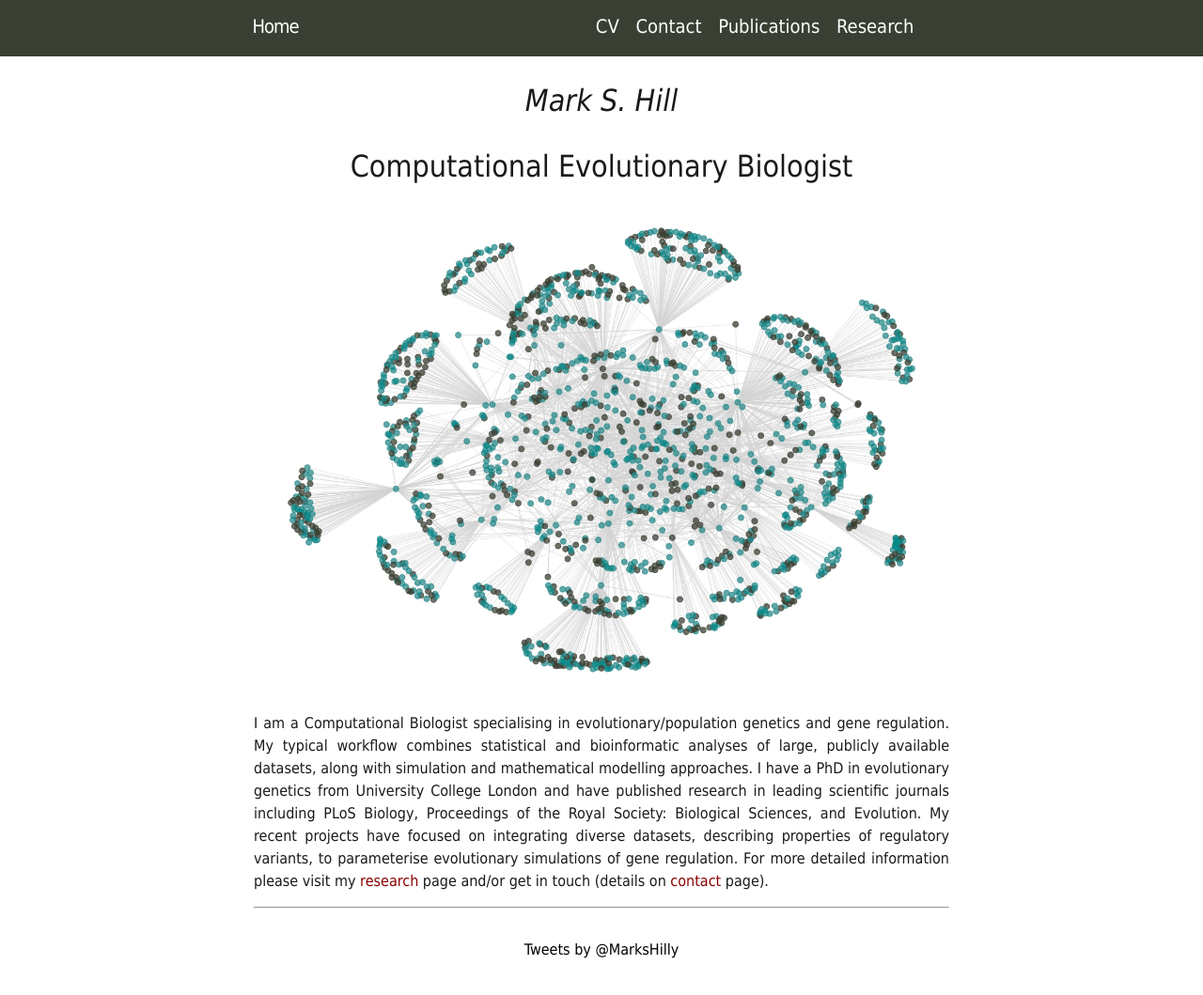
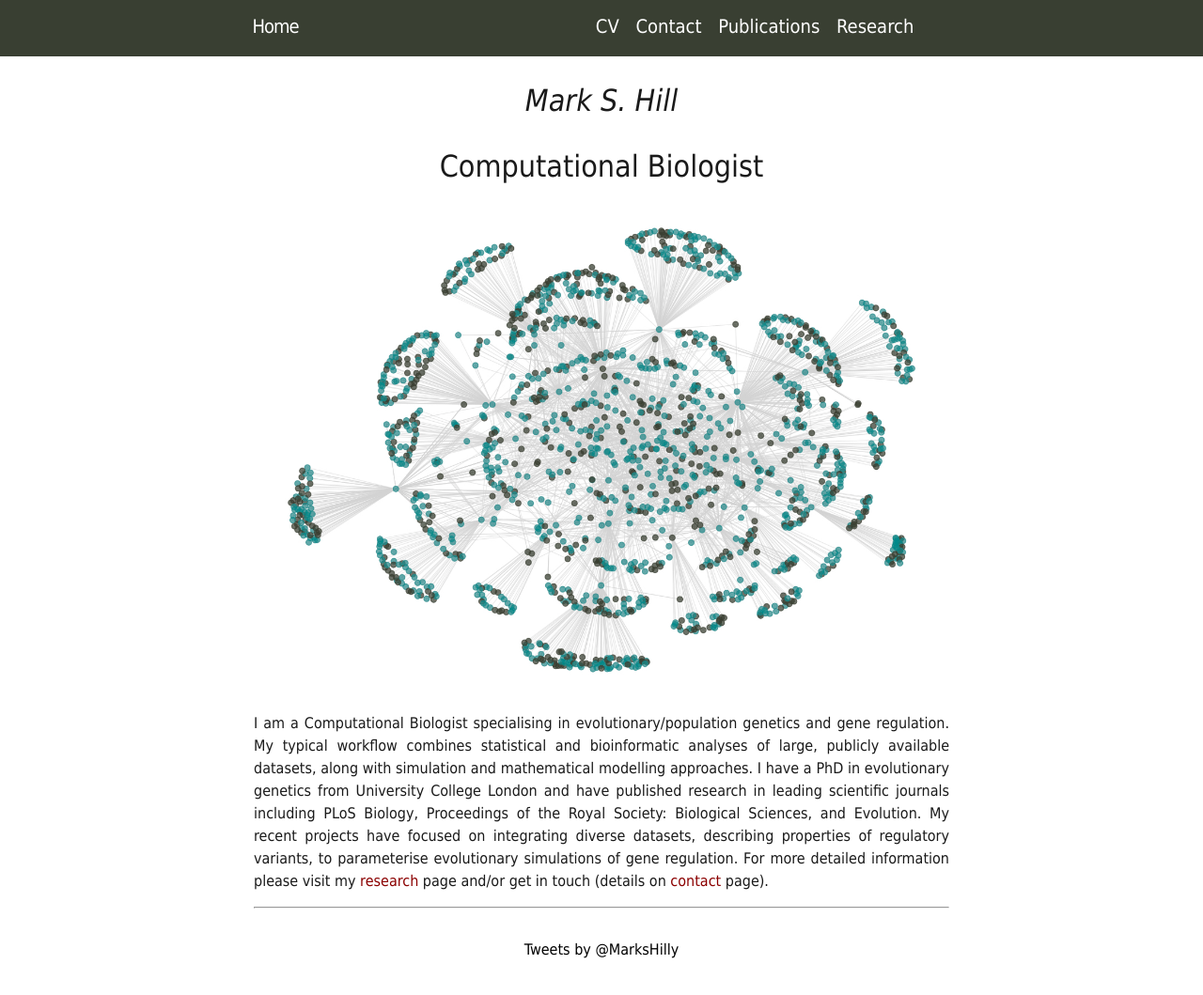
Before and after one commit to Mark-Stephen-Hill/Mark-Stephen-Hill.github.io, a Jekyll site: the page built from index.html, in a window 1280 px wide and 1176 px high. Shown: the top 1059 px of the window at 94% size. Built offline with Jekyll 4.4.1, drawn with Linux system fonts in a browser that asks for light colours; comment, search, counter and statistics services are not loaded.

Commit message:
Update index.html

```diff
--- a/index.html
+++ b/index.html
@@ -16,7 +16,7 @@ layout: default
 <div align="center">
 <br>
 <h1><i>Mark S. Hill</i></h1>
-<h1>Computational Evolutionary Biologist</h1>
+<h1>Computational Biologist</h1>
 </div>
 
 <section role="banner" align="center">
```
